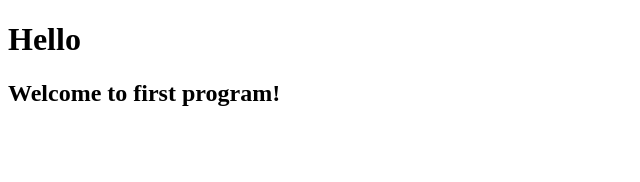
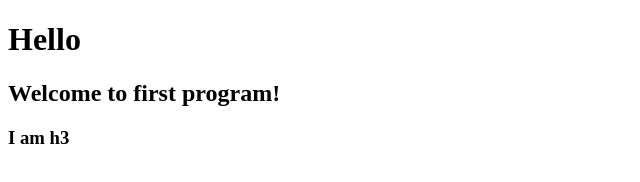
Before and after one commit to SnehalChavan91/Practice, a plain HTML site: page index.html in a window 1280 px wide. Shown: the full height of the page, 0-640 px from the left. Drawn offline with Linux system fonts and the light colour scheme.

Commit message:
Second Basic Commit

```diff
--- a/index.html
+++ b/index.html
@@ -5,4 +5,5 @@
 <body>
     <h1>Hello </h1>
     <h2>Welcome to first program!</h2>
+    <h3>I am h3</h3>
 </body>
```
